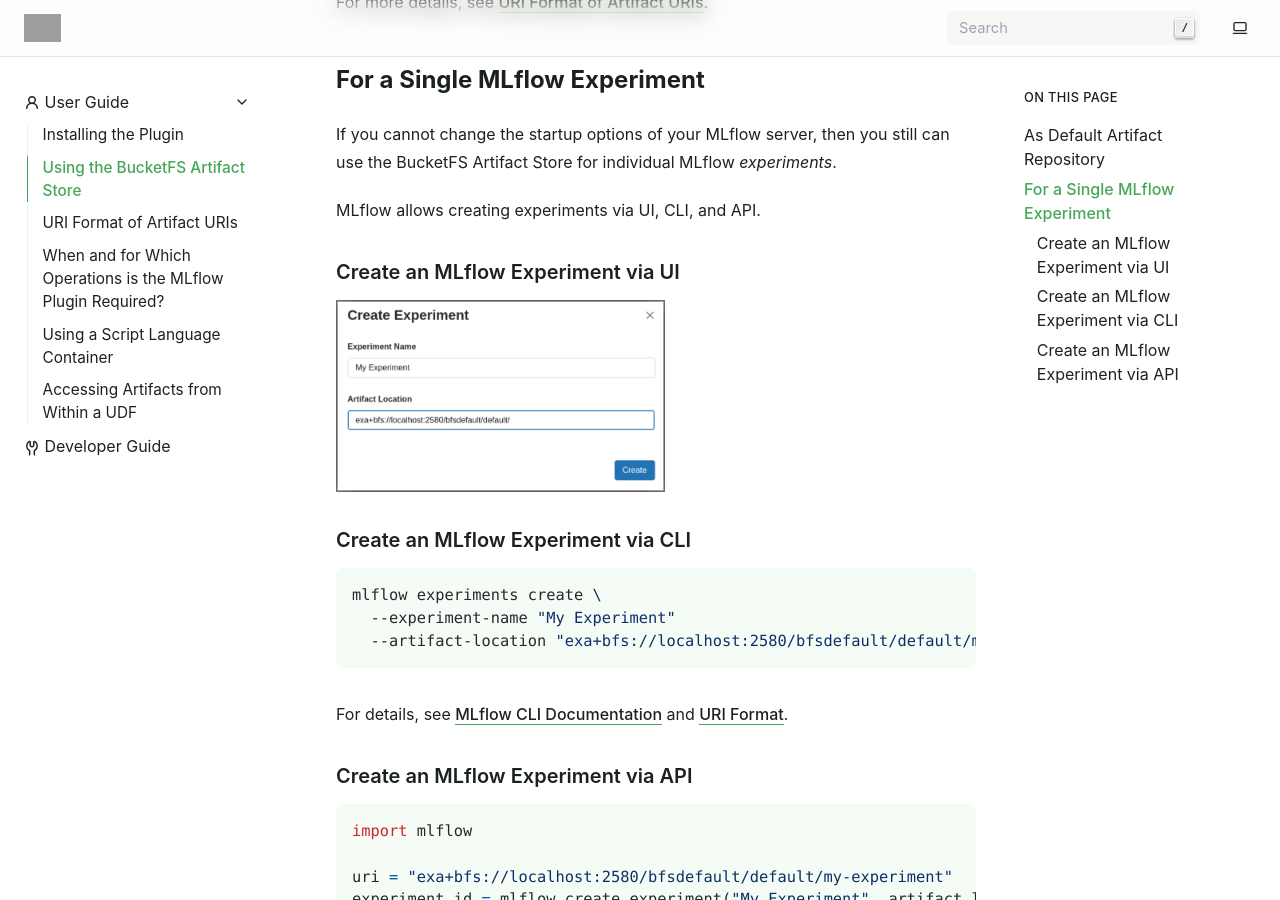
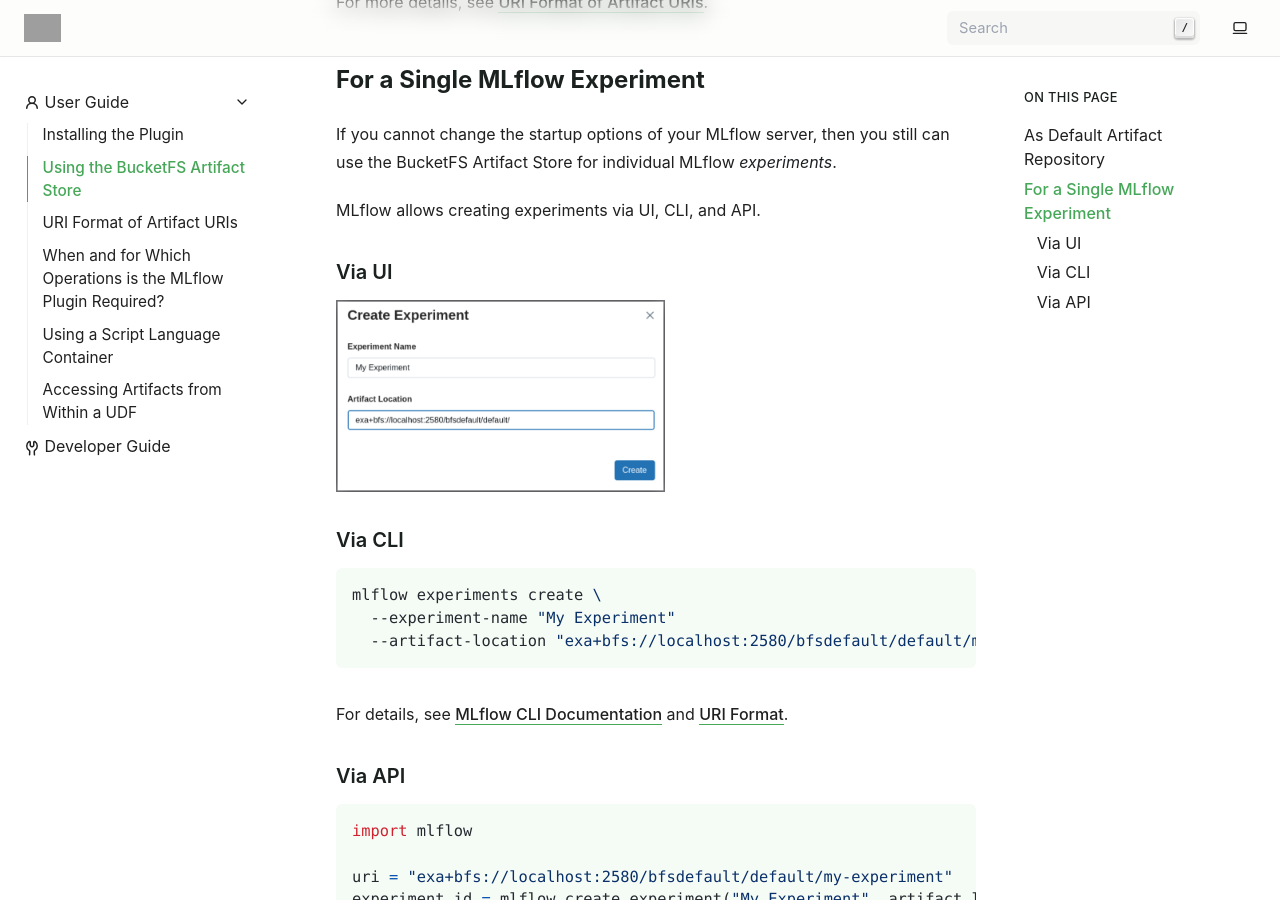
Before and after one commit to exasol/mlflow-plugin, a Sphinx documentation site: the page built from doc/user_guide/mlflow_server.rst, in a window 1280 px wide and 900 px high, scrolled down 616 px. Built offline with Sphinx 7.4.7, drawn with Linux system fonts in a browser that asks for light colours; pages that are not in the unit, such as notebooks, are missing from menus; grey boxes are pictures that could not be loaded.

Commit message:
Shortened headlines

```diff
--- a/doc/user_guide/mlflow_server.rst
+++ b/doc/user_guide/mlflow_server.rst
@@ -37,16 +37,16 @@
 .. _create_experiment_api: https://mlflow.org/docs/latest/ml/tracking/tracking-api/#experiment-organization
 
 
-Create an MLflow Experiment via UI
-^^^^^^^^^^^^^^^^^^^^^^^^^^^^^^^^^^
+Via UI
+^^^^^^
 
 .. image:: create-experiment-ui.png
     :scale: 40 %
     :class: with-border
 
 
-Create an MLflow Experiment via CLI
-^^^^^^^^^^^^^^^^^^^^^^^^^^^^^^^^^^^
+Via CLI
+^^^^^^^
 
 .. code-block:: shell
 
@@ -57,8 +57,8 @@
 For details, see `MLflow CLI Documentation <create_experiment_cli_>`_ and
 :ref:`URI Format<uri_format>`.
 
-Create an MLflow Experiment via API
-^^^^^^^^^^^^^^^^^^^^^^^^^^^^^^^^^^^
+Via API
+^^^^^^^
 
 .. code-block:: python
 
```
